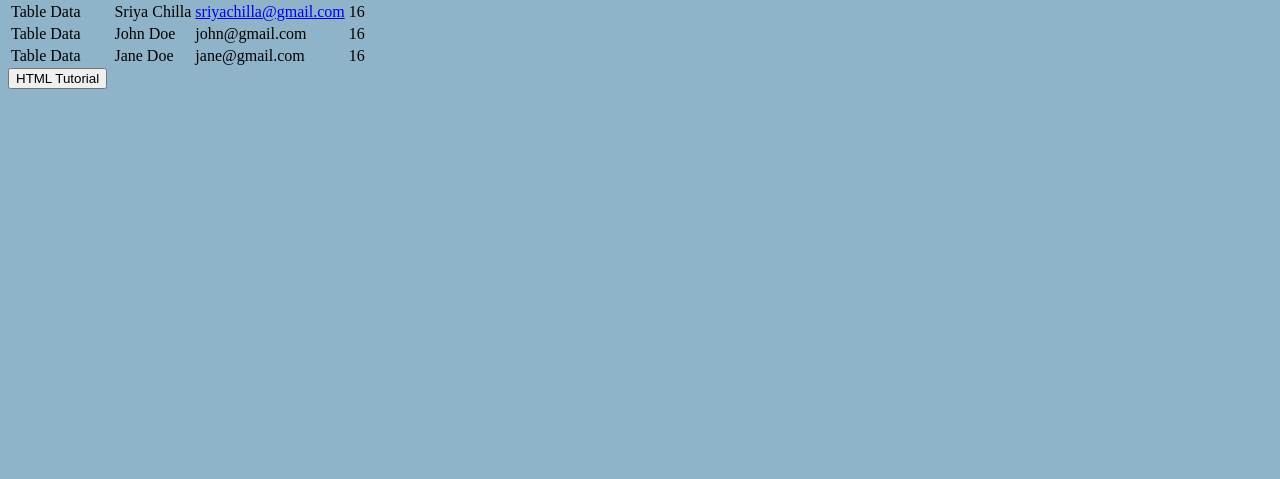
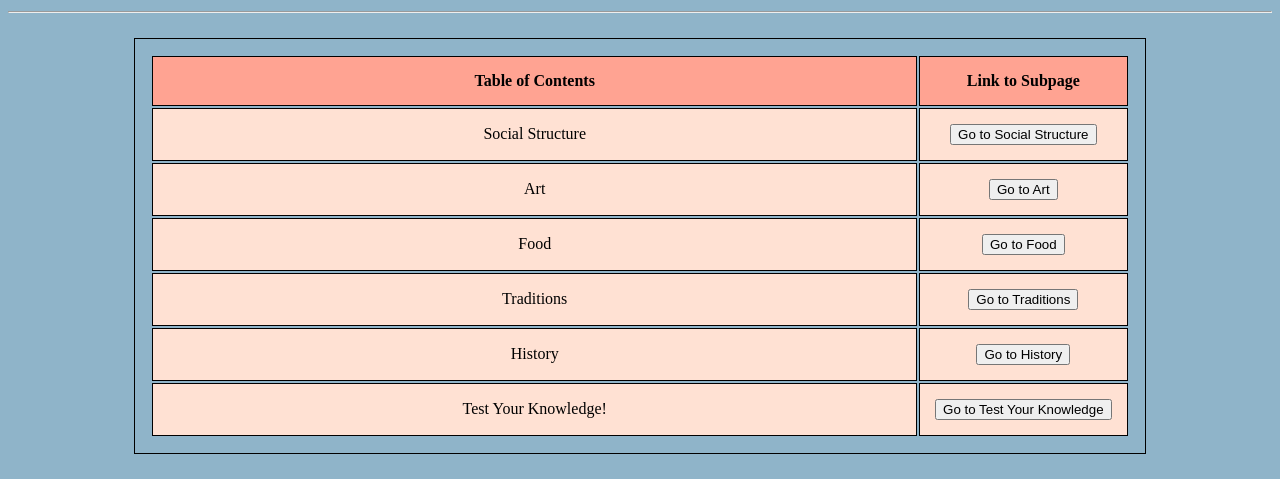
Before and after one commit to sriyachilla/Tri1---Japanese-Culture-Project, a Flask app: page / in a window 1280 px wide. Shown: the part 736-1215 px from the top of the page. Before the commit the page ends 825 px from the top, so only its background shows below. Run offline with Flask 2, Linux system fonts and the light colour scheme.

Commit message:
css for table

```diff
--- a/templates/art.html
+++ b/templates/art.html
@@ -8,7 +8,7 @@
     body {
             margin: 0;
             font-family: "Lucida Sans Unicode", "Lucida Grande", sans-serif;
-            background-image: url(https://cdn2.vectorstock.com/i/1000x1000/53/41/map-with-japanese-national-cultural-symbols-vector-15125341.jpg);
+            background-color: #f7c9b2;
             background-repeat: no-repeat;
             background-size: cover;
             background-attachment: fixed;
@@ -90,6 +90,7 @@
     <a href="food">Food</a>
     <a href="traditions">Traditions</a>
     <a href="history">History</a>
+    <a href="testknowledgegame">Test your Knowledge!</a>
 
 </div>
 
--- a/templates/food.html
+++ b/templates/food.html
@@ -8,7 +8,7 @@
     body {
             margin: 0;
             font-family: "Lucida Sans Unicode", "Lucida Grande", sans-serif;
-            background-image: url(https://cdn2.vectorstock.com/i/1000x1000/53/41/map-with-japanese-national-cultural-symbols-vector-15125341.jpg);
+            background-color: #f7c9b2;
             background-repeat: no-repeat;
             background-size: cover;
             background-attachment: fixed;
--- a/templates/history.html
+++ b/templates/history.html
@@ -8,7 +8,7 @@
     body {
             margin: 0;
             font-family: "Lucida Sans Unicode", "Lucida Grande", sans-serif;
-            background-image: url(https://cdn2.vectorstock.com/i/1000x1000/53/41/map-with-japanese-national-cultural-symbols-vector-15125341.jpg);
+            background-color: #f7c9b2;
             background-repeat: no-repeat;
             background-size: cover;
             background-attachment: fixed;
@@ -95,7 +95,7 @@
 </div>
 
 <div style="background-color:#f1f1f1;padding:15px;">
-    <h1>SUBPAGE TITLE DESCRIPTION</h1>
+    <h1>HISTORY</h1>
     <h3> </h3>
 </div>
 
--- a/templates/home.html
+++ b/templates/home.html
@@ -2,11 +2,14 @@
 
 <!-- Bryce: Imported timline outline from bootstrap -->
 
-<html>
+<>
 
 <head>
   <meta name="viewport" content="width=device-width, initial-scale=1">
   <style>
+  mark{
+    background-color: #f8968d;
+  }
   <!-- color scheme: pink:FCEEED; reddish pink:F5BAAE; brown:753A10; blue:BCD7E6 -->
   <!-- light pink: f7c9b2; tan pink: f8968d; reddish pink: b37165; blue: fdebdd; brown: b4c7cd; gray:4F4F4F -->
         body {
@@ -41,10 +44,27 @@
             background-color: #ffa392;
             color: white;
         }
+
+        table, th, td {
+          border: 1px solid black;
+          padding: 15px;
+          text-align: center;
+          margin-left: auto;
+          margin-right: auto;
+          width: 80%;
+        }
+
+        th {
+          background-color: #ffa392;
+        }
+
+        td {
+          background-color: #ffe1d3;
+        }
     </style>
 </head>
 
-<body style="background-color:#8fb4c9;">
+<body style="background-color:#8fb4c9;"/>
 
 <div class="topnav">
   <a class="active" href="home">Home</a>
@@ -63,7 +83,7 @@
     <div class="row h-100 align-items-center">
       <div class="col-12 text-center">
         <center><h1 style="color:black;background-color:#f7c9b2;padding:20px">Way of the Shugoki</h1></center>
-        <p class="lead">An online Museum that you can take part of to learn about the Japanese culture!</p>
+        <h3 class="lead"><b>Welcome to our online museum on <mark>Japanese culture</mark>! Scroll down for Table of Contents!</b></h3>
       </div>
     </div>
   </div>
@@ -90,54 +110,83 @@ Linking to history/html
 
 
 <body>
-<center><img src="https://previews.123rf.com/images/millionheadz/millionheadz1508/millionheadz150800001/44148718-japan-cute-map-japanese-landmark-and-culture-.jpg" alt="Map of Japan" style="width:600px;height:500px;">
-</body></center>
+<center><img src="https://previews.123rf.com/images/millionheadz/millionheadz1508/millionheadz150800001/44148718-japan-cute-map-japanese-landmark-and-culture-.jpg" alt="Map of Japan" style="width:600px;height:500px;"></center>
+</body>
 
 
   <section class="section-1">
     <div class="move-me"></div>
   </section>
 
+<hr>
+
+<div style="margin-top:25px"></div>
+
 <!-- Tables -->
 <table>
   <thead>
   <tr>
-    <th>Table Heading</th>
-    <th>Name</th>
-    <th>Email</th>
-    <th>Age</th>
+    <th>Table of Contents</th>
+    <th>Link to Subpage</th>
   </tr>
   </thead>
   <tbody>
   <tr>
-    <td>Table Data</td>
-    <td>Sriya Chilla</td>
-    <td><a href = "sriyachilla@gmail.com" target="_blank">sriyachilla@gmail.com</a></td>
-    <td>16</td>
+    <td>Social Structure</td>
+    <td>
+      <form action="social_structure">
+      <input type="submit" value="Go to Social Structure" />
+    </form>
+    </td>
   </tr>
 
   <tr>
-    <td>Table Data</td>
-    <td>John Doe</td>
-    <td>john@gmail.com</td>
-    <td>16</td>
+    <td>Art</td>
+    <td>
+      <form action="art">
+        <input type="submit" value="Go to Art" />
+      </form>
+    </td>
   </tr>
 
   <tr>
-    <td>Table Data</td>
-    <td>Jane Doe</td>
-    <td>jane@gmail.com</td>
-    <td>16</td>
+    <td>Food</td>
+    <td>
+      <form action="food">
+        <input type="submit" value="Go to Food" />
+      </form>
+    </td>
+  </tr>
+
+  <tr>
+    <td>Traditions</td>
+    <td>
+      <form action="traditions">
+        <input type="submit" value="Go to Traditions" />
+      </form>
+    </td>
+  </tr>
+
+  <tr>
+    <td>History</td>
+    <td>
+      <form action="history">
+        <input type="submit" value="Go to History" />
+      </form>
+    </td>
+  </tr>
+
+  <tr>
+    <td>Test Your Knowledge!</td>
+    <td>
+      <form action="testknowledgegame">
+        <input type="submit" value="Go to Test Your Knowledge" />
+      </form>
+    </td>
   </tr>
   </tbody>
 </table>
 
-<div.absolute>
- <button onclick="document.location='default.asp'">HTML Tutorial</button>
-</div.absolute>
-
-
-
-
+<div style="margin-top:25px"></div>
 
 </html>
--- a/templates/socialstructure.html
+++ b/templates/socialstructure.html
@@ -8,7 +8,7 @@
     body {
             margin: 0;
             font-family: "Lucida Sans Unicode", "Lucida Grande", sans-serif;
-            background-image: url(https://cdn2.vectorstock.com/i/1000x1000/53/41/map-with-japanese-national-cultural-symbols-vector-15125341.jpg);
+            background-color: #f7c9b2;
             background-repeat: no-repeat;
             background-size: cover;
             background-attachment: fixed;
@@ -95,7 +95,7 @@
 </div>
 
 <div style="background-color:#f1f1f1;padding:15px;">
-    <h1>SUBPAGE TITLE DESCRIPTION</h1>
+    <h1>SOCIAL STRUCTURE</h1>
     <h3> </h3>
 </div>
 
--- a/templates/traditions.html
+++ b/templates/traditions.html
@@ -8,7 +8,7 @@
     body {
             margin: 0;
             font-family: "Lucida Sans Unicode", "Lucida Grande", sans-serif;
-            background-image: url(https://cdn2.vectorstock.com/i/1000x1000/53/41/map-with-japanese-national-cultural-symbols-vector-15125341.jpg);
+            background-color: #f7c9b2;
             background-repeat: no-repeat;
             background-size: cover;
             background-attachment: fixed;
@@ -95,7 +95,7 @@
 </div>
 
 <div style="background-color:#f1f1f1;padding:15px;">
-    <h1>SUBPAGE TITLE DESCRIPTION</h1>
+    <h1>TRADITIONS</h1>
     <h3> </h3>
 </div>
 
```
Also changed, not shown: templates/testknowledgegame.html (+5 -2 lines).
